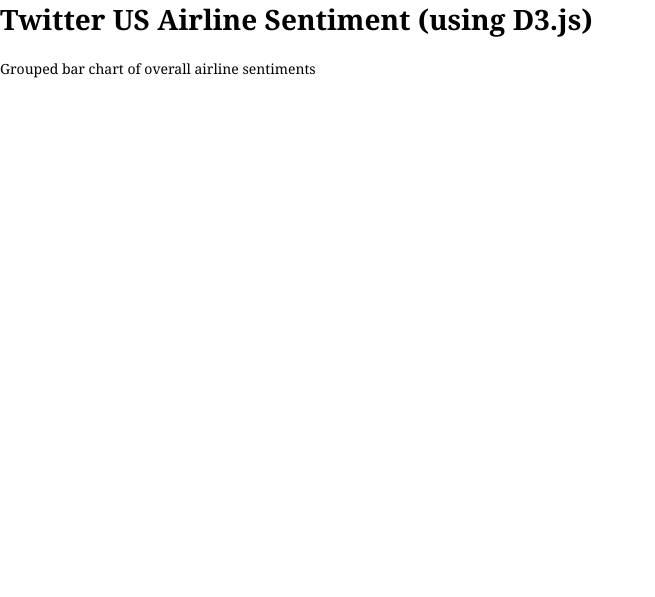
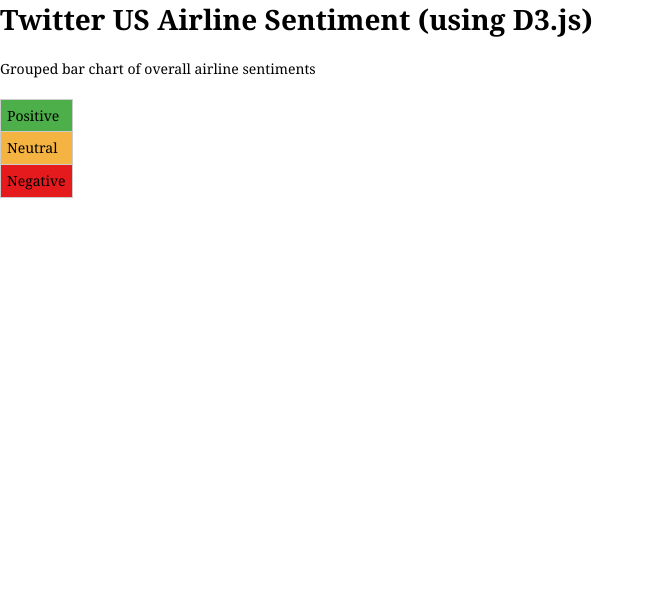
Before and after one commit to krallnyx/keele-websockets, a Flask app: page /creative in a window 1280 px wide. Shown: the top 597 px of the page, without its empty margins (0-655 px from the left). Run offline with Flask 2, Linux system fonts and the light colour scheme; some libraries are stand-ins or nearby versions.

Commit message:
add crappy legend, change colours

```diff
--- a/static/js/creative.js
+++ b/static/js/creative.js
@@ -80,7 +80,7 @@
   // color palette = one color per subgroup
   var color = d3.scaleOrdinal()
     .domain(sentiments)
-    .range(['#e41a1c','#377eb8','#4daf4a'])
+    .range(['#4daf4a','#f5b342','#e41a1c'])
 
 
 
--- a/templates/creative.html
+++ b/templates/creative.html
@@ -7,7 +7,7 @@
     <!-- <script type="text/javascript" src="https://d3js.org/d3.v3.min.js"></script> -->
     <script src="https://d3js.org/d3.v4.min.js"></script>
   </head>
-  <body>
+   <body>
     <div id="visualisation">
 
     <h1>
@@ -15,6 +15,11 @@
     </h1>
 
     <p>Grouped bar chart of overall airline sentiments</p>
+    <table style="width:5%">
+    <tr><td bgcolor="#4daf4a">Positive</td></tr>
+    <tr><td bgcolor="#f5b342">Neutral</td></tr>
+    <tr><td bgcolor="#e41a1c">Negative</td></tr>
+    </table>
 
     <script src="/static/js/creative.js"></script>
 
```
